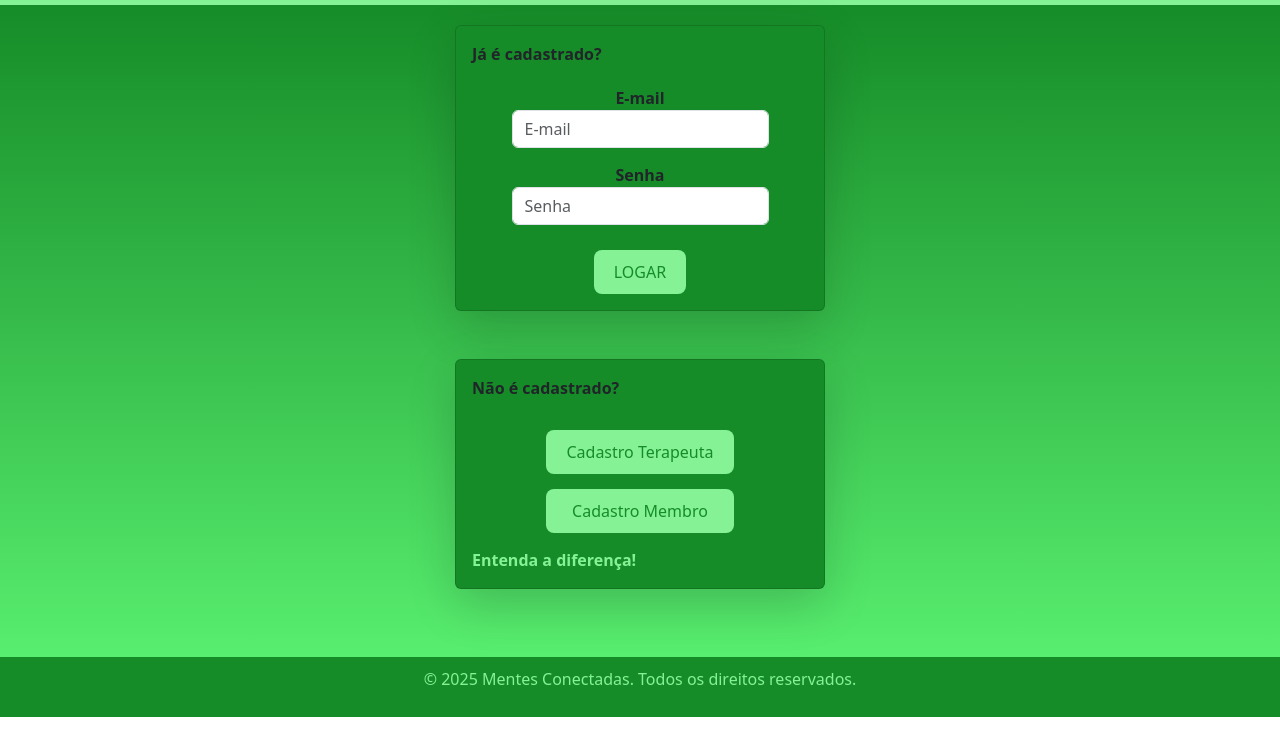
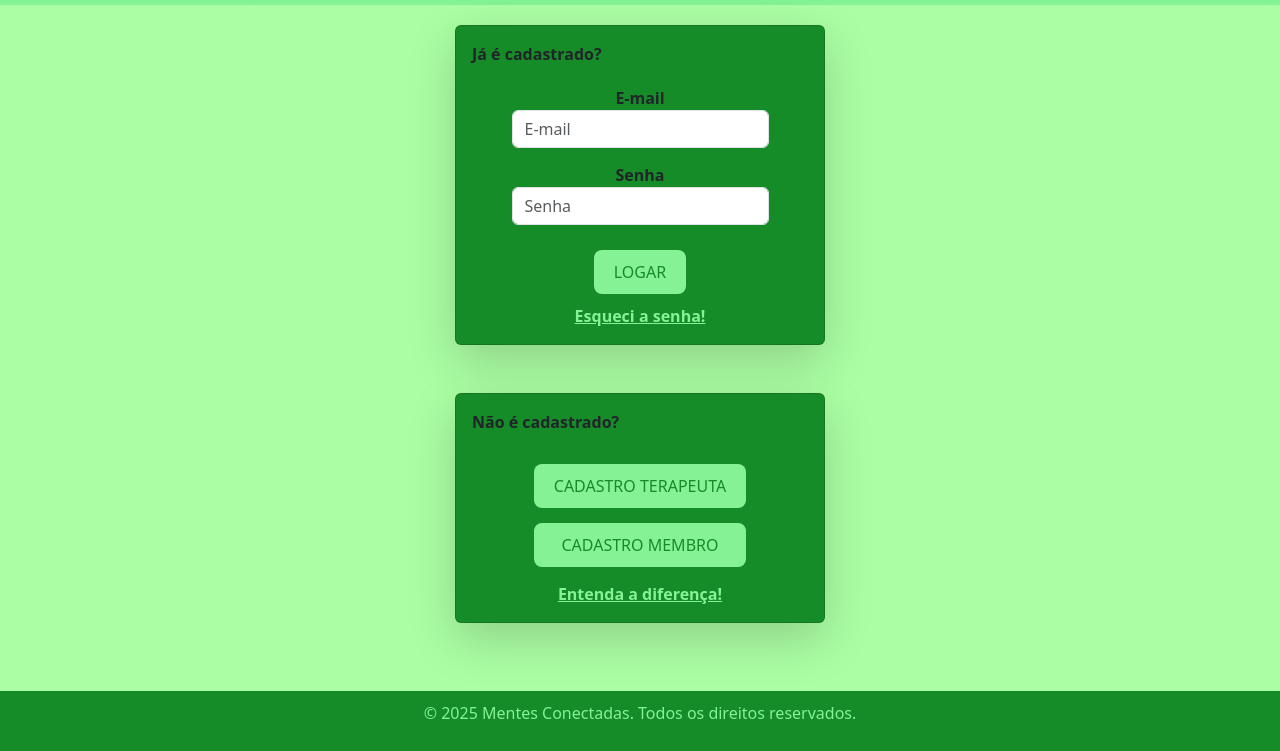
Before and after one commit to PauloGomes992/mentes_conectadas, a plain HTML site: page index.html in a window 1280 px wide. Shown: the part 237-988 px from the top of the page. Before the commit the page ends 954 px from the top, so only its background shows below. Drawn offline with nearby package versions, Linux system fonts and the light colour scheme.

Commit message:
mudancas no front

```diff
--- a/index.html
+++ b/index.html
@@ -39,6 +39,9 @@
                             <input type="password" class="form-control" id="senha" placeholder="Senha">
                         </div>
                         <button type="submit" class="btn btn-primary">LOGAR</button>
+                        <div class="diferenca">
+                            <a href="#">Esqueci a senha!</a>
+                        </div>
                     </form>
                 </div>
             </div>
@@ -47,12 +50,12 @@
                 Não é cadastrado?
                 <div class="login">
                     <form action="#">
-                        <div><button type="submit" class="btn btn-primary btn-tipo">Cadastro Terapeuta</button></div>
-                        <div><button type="submit" class="btn btn-primary btn-tipo">Cadastro Membro</button></div>
+                        <div><button type="submit" class="btn btn-primary btn-tipo">CADASTRO TERAPEUTA</button></div>
+                        <div><button type="submit" class="btn btn-primary btn-tipo">CADASTRO MEMBRO</button></div>
+                        <div class="diferenca">
+                            <a href="#">Entenda a diferença!</a>
+                        </div>
                     </form>
-                </div>
-                <div class="diferenca">
-                    <a href="#">Entenda a diferença!</a>
                 </div>
             </div>
         </div>
--- a/style.css
+++ b/style.css
@@ -72,7 +72,8 @@ main {
   justify-content: center;
   align-items: center;
   padding: 20px 0;
-  background: linear-gradient(to top,#58ee6f,#168c28);
+  /* background: linear-gradient(to top,#58ee6f,#168c28); */
+  background-color: #abfea3;
 
 }
 
@@ -133,7 +134,6 @@ main {
 
 .diferenca a {
   color: var(--fundo2);
-  text-decoration: none;
   transition: color 0.3s ease;
 }
 
```
